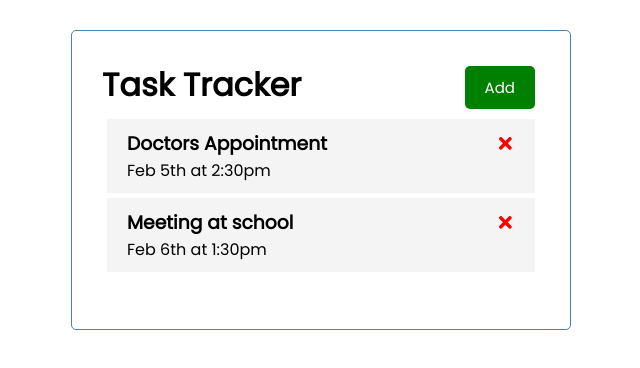
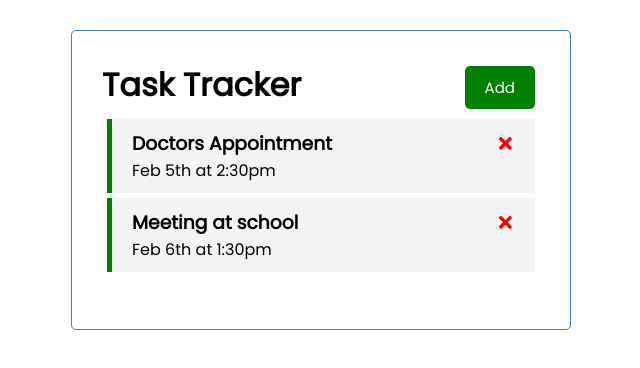
Before and after one commit to HT-Dat/react-task-tracker, a React (Create React App) app: page / in a window 1280 px wide. Shown: the top 368 px of the page, without its empty margins (319-959 px from the left). Built offline with nearby package versions, Linux system fonts and the light colour scheme.

Commit message:
Toggle reminder & conditional styling

```diff
--- a/src/App.js
+++ b/src/App.js
@@ -9,20 +9,28 @@
       text: "Doctors Appointment",
       day: "Feb 5th at 2:30pm",
       reminder: true,
-    },{
-        id: 2,
-        text: "Meeting at school",
-        day: "Feb 6th at 1:30pm",
-        reminder: true,
-      },
+    },
+    {
+      id: 2,
+      text: "Meeting at school",
+      day: "Feb 6th at 1:30pm",
+      reminder: true,
+    },
   ]);
   const deleteTask = (id) => {
-    setTask(tasks.filter(tasks => tasks.id !== id))
-  }
+    setTask(tasks.filter((tasks) => tasks.id !== id));
+  };
+  const toggleReminder = (id) => {
+    setTask(tasks.map((task) => task.id === id ? {...task, reminder: !task.reminder}:task));
+  };
   return (
     <div className="container">
       <Header />
-      {tasks.length>0? (<Tasks tasks={tasks} onDelete={deleteTask}/>) : 'No task to show'}
+      {tasks.length > 0 ? (
+        <Tasks tasks={tasks} onDelete={deleteTask} onToggle={toggleReminder}/>
+      ) : (
+        "No task to show"
+      )}
     </div>
   );
 }
--- a/src/component/Task.js
+++ b/src/component/Task.js
@@ -1,12 +1,19 @@
 import { FaTimes } from "react-icons/fa";
-const Task = ({ task, onDelete }) => {
+const Task = ({ task, onDelete, onToggle }) => {
   return (
-    <div className="task">
+    <div
+      className={`task ${task.reminder?'reminder':''}`}
+      onDoubleClick={() => {
+        onToggle(task.id);
+      }}
+    >
       <h3>
         {task.text}
         <FaTimes
           style={{ color: "red", cursor: "pointer" }}
-          onClick={() => {onDelete(task.id)}}
+          onClick={() => {
+            onDelete(task.id);
+          }}
         />
       </h3>
       <p>{task.day}</p>
--- a/src/component/Tasks.js
+++ b/src/component/Tasks.js
@@ -1,9 +1,9 @@
 import Task from "./Task";
-const Tasks = ({ tasks, onDelete }) => {
+const Tasks = ({ tasks, onDelete, onToggle }) => {
   return (
     <>
       {tasks.map((task) => (
-        <Task key={task.id} task={task} onDelete={onDelete}></Task>
+        <Task key={task.id} task={task} onDelete={onDelete} onToggle={onToggle}></Task>
       ))}
     </>
   );
```
